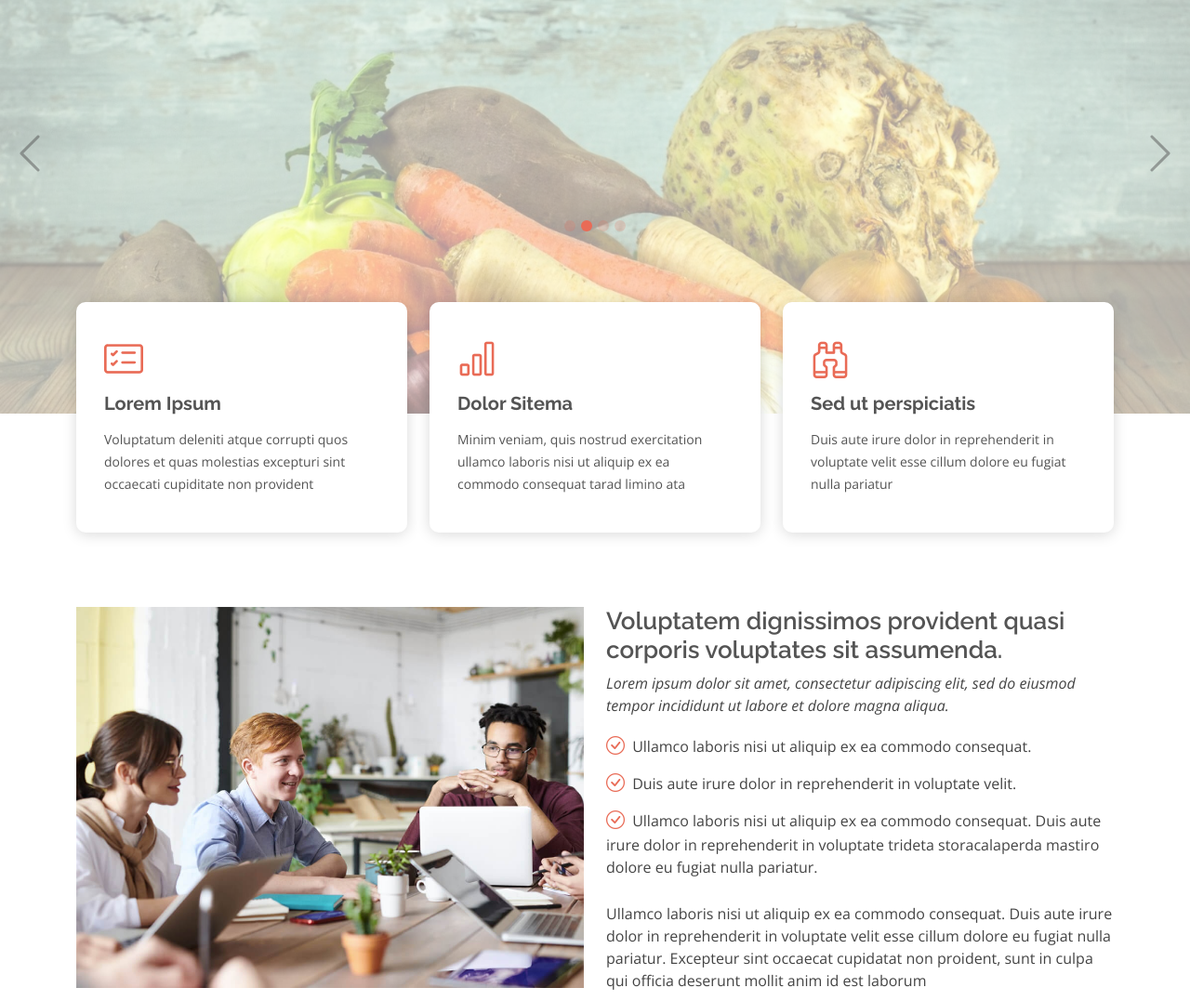
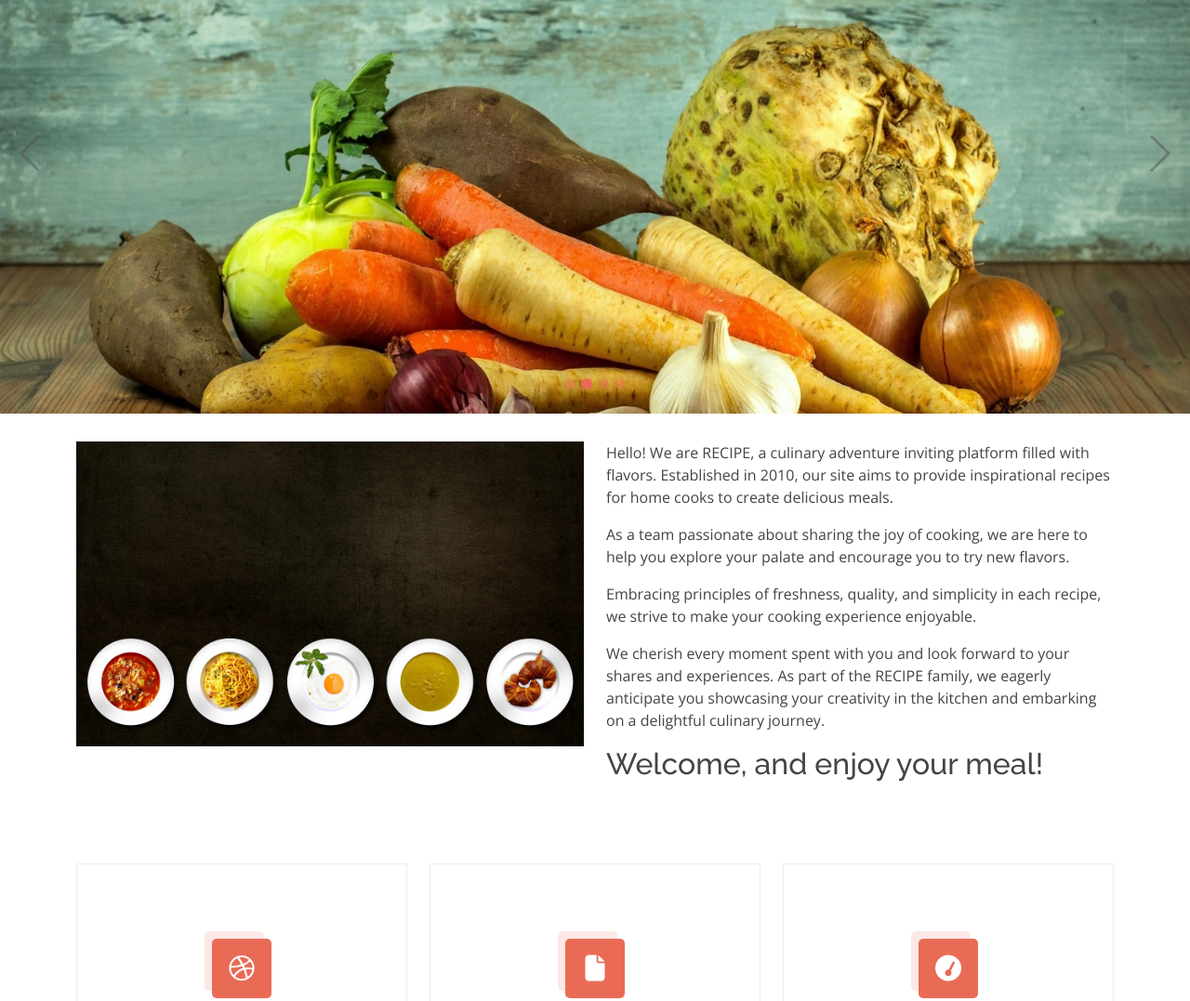
Before and after one commit to kayraertugrul/web-project, a plain HTML site: page index.html in a window 1280 px wide. Shown: the part 185-1262 px from the top of the page at 93% size. Drawn offline with nearby package versions, Linux system fonts and the light colour scheme.

Commit message:
# beyin yakan saatler

```diff
--- a/assets/css/style.css
+++ b/assets/css/style.css
@@ -352,7 +352,7 @@ h6 {
   background-color: rgba(59, 59, 59, 0.8);
   overflow: hidden;
   padding: 0;
-  margin-bottom: -120px;
+  margin-bottom: 30px;
   position: relative;
   z-index: 1;
 }
@@ -368,7 +368,6 @@ h6 {
 
 #hero .carousel-item::before {
   content: "";
-  background-color: rgba(255, 255, 255, 0.6);
   position: absolute;
   top: 0;
   right: 0;
@@ -460,8 +459,8 @@ h6 {
   width: 12px;
   height: 12px;
   border-radius: 50px;
-  margin-bottom: 180px;
-  opacity: 0.2;
+  margin-bottom: 10px;
+  opacity: 0.4;
 }
 
 #hero .carousel-indicators li.active {
--- a/index.html
+++ b/index.html
@@ -138,84 +138,37 @@
     <!-- End Hero -->
 
     <main id="main">
-      <!-- ======= Featured Section ======= -->
-      <section id="featured" class="featured">
-        <div class="container">
-          <div class="row">
-            <div class="col-lg-4">
-              <div class="icon-box">
-                <i class="bi bi-card-checklist"></i>
-                <h3><a href="">Lorem Ipsum</a></h3>
-                <p>
-                  Voluptatum deleniti atque corrupti quos dolores et quas
-                  molestias excepturi sint occaecati cupiditate non provident
-                </p>
-              </div>
-            </div>
-            <div class="col-lg-4 mt-4 mt-lg-0">
-              <div class="icon-box">
-                <i class="bi bi-bar-chart"></i>
-                <h3><a href="">Dolor Sitema</a></h3>
-                <p>
-                  Minim veniam, quis nostrud exercitation ullamco laboris nisi
-                  ut aliquip ex ea commodo consequat tarad limino ata
-                </p>
-              </div>
-            </div>
-            <div class="col-lg-4 mt-4 mt-lg-0">
-              <div class="icon-box">
-                <i class="bi bi-binoculars"></i>
-                <h3><a href="">Sed ut perspiciatis</a></h3>
-                <p>
-                  Duis aute irure dolor in reprehenderit in voluptate velit esse
-                  cillum dolore eu fugiat nulla pariatur
-                </p>
-              </div>
-            </div>
-          </div>
-        </div>
-      </section>
-      <!-- End Featured Section -->
-
       <!-- ======= About Section ======= -->
       <section id="about" class="about">
         <div class="container">
           <div class="row">
             <div class="col-lg-6">
-              <img src="assets/img/about.jpg" class="img-fluid" alt="" />
+              <img src="assets/img/about.jpeg" class="img-fluid" alt="" />
             </div>
             <div class="col-lg-6 pt-4 pt-lg-0 content">
-              <h3>
-                Voluptatem dignissimos provident quasi corporis voluptates sit
-                assumenda.
-              </h3>
-              <p class="fst-italic">
-                Lorem ipsum dolor sit amet, consectetur adipiscing elit, sed do
-                eiusmod tempor incididunt ut labore et dolore magna aliqua.
+              <p>
+                Hello! We are RECIPE, a culinary adventure inviting platform
+                filled with flavors. Established in 2010, our site aims to
+                provide inspirational recipes for home cooks to create delicious
+                meals.
               </p>
-              <ul>
-                <li>
-                  <i class="bi bi-check-circle"></i> Ullamco laboris nisi ut
-                  aliquip ex ea commodo consequat.
-                </li>
-                <li>
-                  <i class="bi bi-check-circle"></i> Duis aute irure dolor in
-                  reprehenderit in voluptate velit.
-                </li>
-                <li>
-                  <i class="bi bi-check-circle"></i> Ullamco laboris nisi ut
-                  aliquip ex ea commodo consequat. Duis aute irure dolor in
-                  reprehenderit in voluptate trideta storacalaperda mastiro
-                  dolore eu fugiat nulla pariatur.
-                </li>
-              </ul>
               <p>
-                Ullamco laboris nisi ut aliquip ex ea commodo consequat. Duis
-                aute irure dolor in reprehenderit in voluptate velit esse cillum
-                dolore eu fugiat nulla pariatur. Excepteur sint occaecat
-                cupidatat non proident, sunt in culpa qui officia deserunt
-                mollit anim id est laborum
+                As a team passionate about sharing the joy of cooking, we are
+                here to help you explore your palate and encourage you to try
+                new flavors.
               </p>
+              <p>
+                Embracing principles of freshness, quality, and simplicity in
+                each recipe, we strive to make your cooking experience
+                enjoyable.
+              </p>
+              <p>
+                We cherish every moment spent with you and look forward to your
+                shares and experiences. As part of the RECIPE family, we eagerly
+                anticipate you showcasing your creativity in the kitchen and
+                embarking on a delightful culinary journey.
+              </p>
+              <h2>Welcome, and enjoy your meal!</h2>
             </div>
           </div>
         </div>
```
Also changed, not shown: about.html (+21 -29 lines), assets/img/about.jpeg (added), assets/img/apple-touch-icon.png (deleted), assets/img/favicon.png (deleted).
